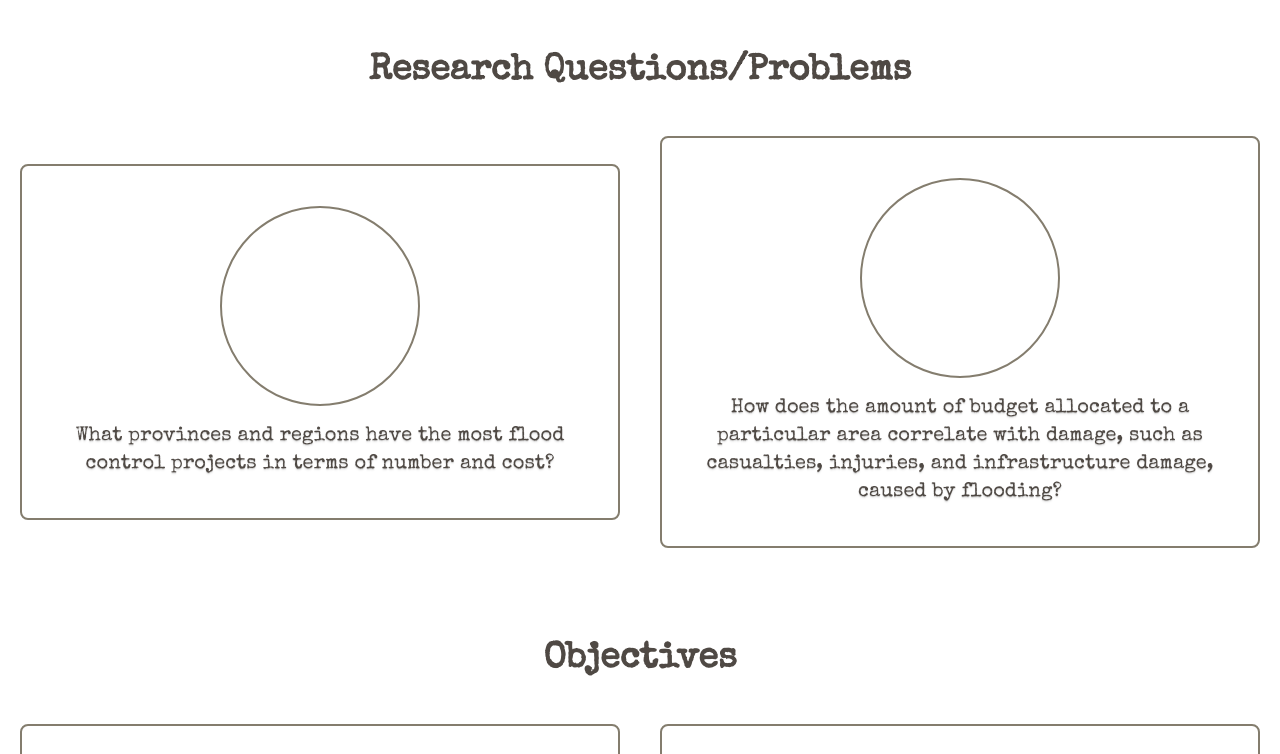
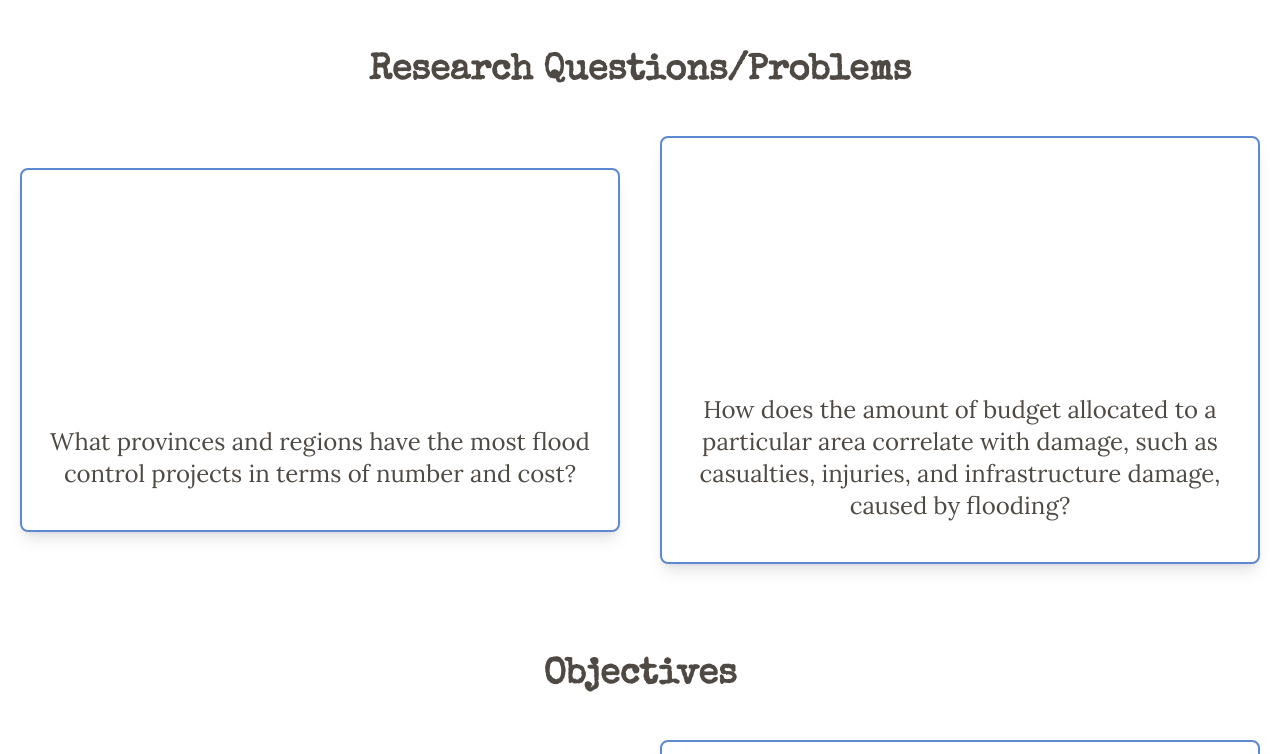
Before and after one commit to galierie/drowning-in-budget, a SvelteKit app: page / in a window 1280 px wide. Shown: the part 860-1614 px from the top of the page. Built offline with nearby package versions, Linux system fonts and the light colour scheme; some icons are missing.

Commit message:
feat(`ListIcon`): change style

```diff
--- a/src/routes/(ui)/ListIcon.svelte
+++ b/src/routes/(ui)/ListIcon.svelte
@@ -11,10 +11,10 @@
 </script>
 
 <li
-	class="mx-5 my-5 flex h-full w-175 flex-col items-center rounded-lg border-2 border-olive-haze-500 px-5 py-10 font-specialelite text-xl"
+	class="m-5 flex h-full md:w-175 flex-col items-center rounded-lg border-2 border-rhino-500 shadow-lg px-5 py-10 text-2xl"
 >
-	<Icon {icon} class="h-50 w-50 rounded-full border-2 border-olive-haze-500 text-olive-haze-500" />
-	<p class="mt-4 flex grow items-center justify-center text-shadow-sm">
+	<Icon {icon} class="h-50 w-50 text-rhino-500" />
+	<p class="mt-4 flex grow items-center justify-center">
 		{@render children()}
 	</p>
 </li>
```
